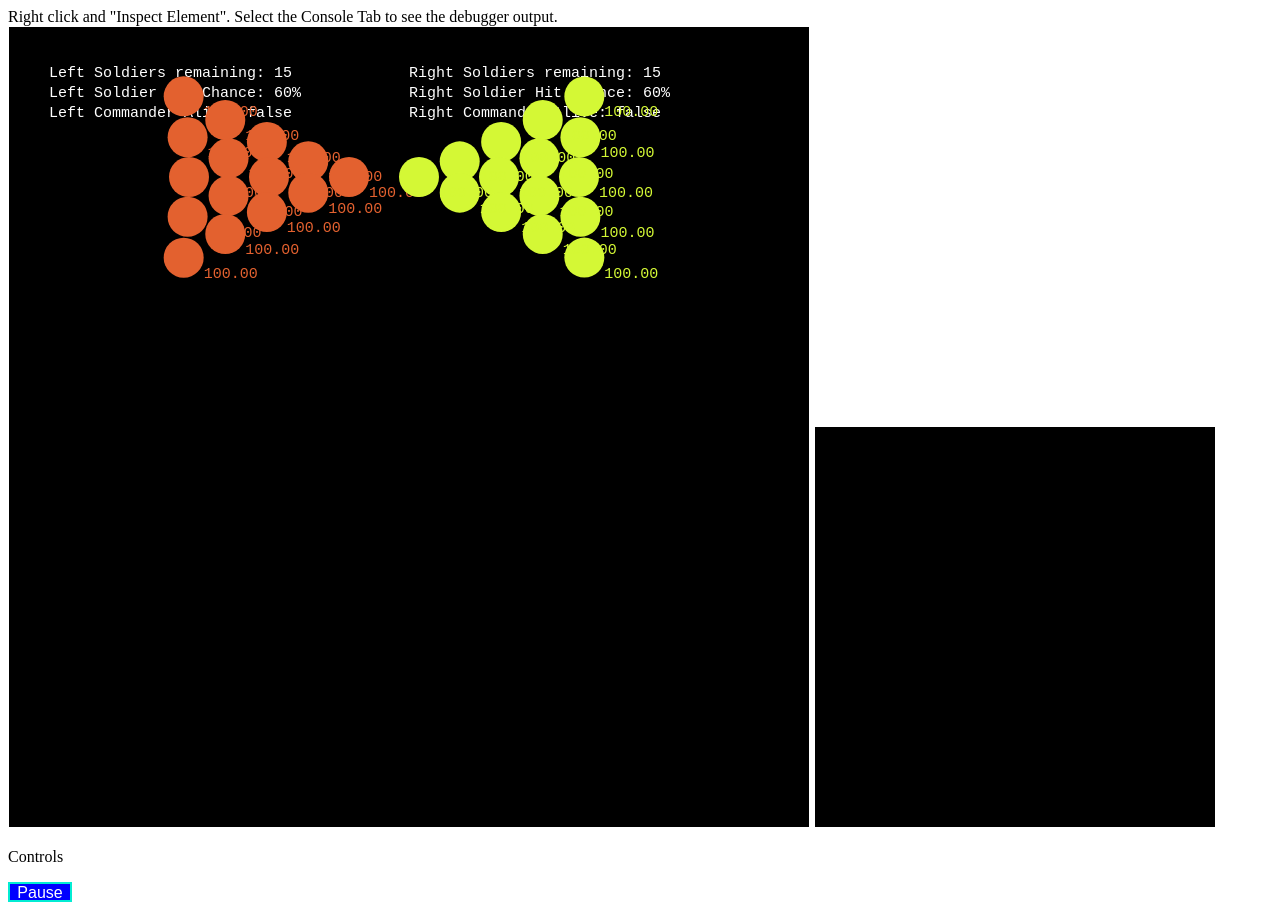
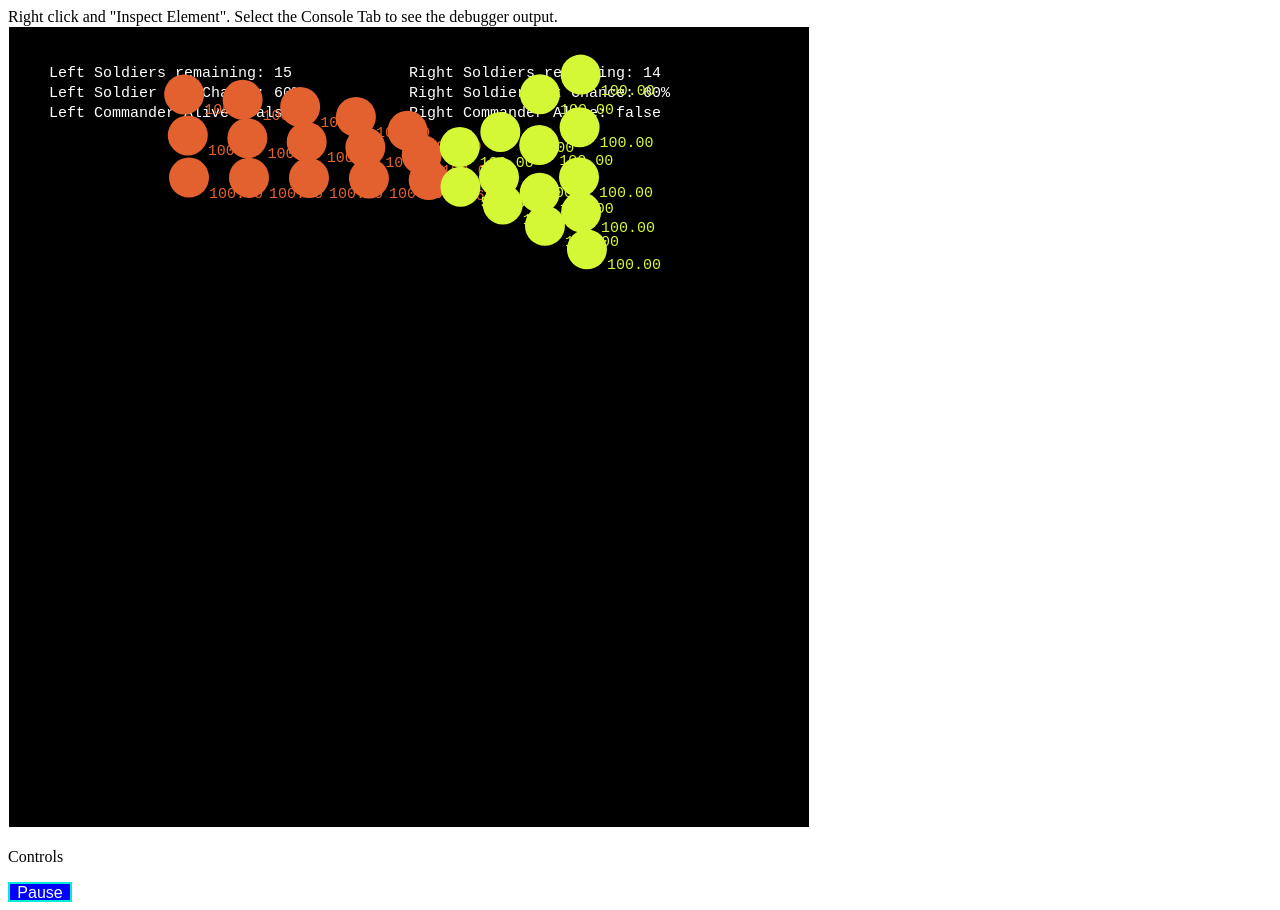
Before and after one commit to brandb94/491Assignment3, a plain HTML site: page index.html in a window 1280 px wide. Drawn offline with Linux system fonts and the light colour scheme.

Commit message:
Added the ability to spawn a rectangle formation, attack delay for the soldiers so it isn't an instant drain when they make contact. TODO: change to sprites with animations collision detection? Find a way to put buttons on other canvas

```diff
--- a/gameengine.js
+++ b/gameengine.js
@@ -37,7 +37,7 @@ function GameEngine() {
     this.gameState = {
         PAUSED:false,
         GAMEOVER:false,
-        SPEED:1.0
+        SPEED:1.0 //TODO do something with this
 
     };
 
@@ -229,14 +229,14 @@ GameEngine.prototype.checkGameOver = function() {
 };
 
 GameEngine.prototype.isArrEmpty = function(arr) {
-    var result = arr.length === 0;
+    return arr.length === 0;
 
-    if (!result) {
+    /*if (!result) {
         for (var i = 0; i < arr.length; i++) {
             if (!arr[i].removeFromWorld) return false;
         }
-    }
-    return result;
+    }*/
+   // return result;
 
 };
 
--- a/index.html
+++ b/index.html
@@ -15,7 +15,7 @@
 
     <canvas id="gameWorld" width="800" height="800" style="border: 1px solid white; background: black" tabindex="1"></canvas>
 
-    <canvas id="controlBoard" width="400" height="400" style="border: 1px solid white; background: black" tabindex="1"></canvas>
+    <!--<canvas id="controlBoard" width="400" height="400" style="border: 1px solid white; background: black" tabindex="1"></canvas>-->
     <div >
         <p>Controls</p>
 
--- a/main.js
+++ b/main.js
@@ -175,6 +175,9 @@ function Soldier(game, startX, startY, team, type) {
     this.velocity.x = 0;
     this.velocity.y = 0;
 
+    this.lastAttackTime = -1;
+    this.attackDelay = .1; //seconds
+
     switch(type) {
         case "grunt":
             this.hitChance = 6;
@@ -199,6 +202,18 @@ function Soldier(game, startX, startY, team, type) {
 Soldier.prototype = new Entity();
 Soldier.prototype.constructor = Soldier;
 
+
+Soldier.prototype.canAttack = function() {
+    if (this.lastAttackTime) {
+        var currentTime = Date.now();
+        console.log("Attack Successful");
+        if ((currentTime - this.lastAttackTime) / 1000 >= this.attackDelay) return true;
+
+    }
+
+    return false;
+};
+
 Soldier.prototype.update = function() {
 
     //move
@@ -215,7 +230,7 @@ Soldier.prototype.update = function() {
 
         if (distance(this, this.target) < this.radius + this.target.radius) {
             //close enough to attack
-            this.attack(this.target);
+            if (this.canAttack()) this.attack(this.target);
         } else {
             //Try to close the distance
             this.moveTowards(this.target);
@@ -280,12 +295,16 @@ Soldier.prototype.findClosestEnemy = function(team) {
 };
 
 Soldier.prototype.attack = function(enemy) {
+
+
     var hitOrNah = randomInt(10) + 1;
     if (hitOrNah >= 10 - this.hitChance) {
 
         var damage = randomInt(this.damageMax) + 1;
         enemy.health -= damage;
     }
+    this.lastAttackTime = Date.now();
+
 };
 
 Soldier.prototype.moveTowards = function(enemy) {
@@ -302,6 +321,12 @@ Soldier.prototype.moveTowards = function(enemy) {
 };
 Soldier.prototype.deepClone = function() {
     return new Soldier(this.game, 0, 0, this.team, this.type);
+};
+
+
+Soldier.prototype.victoryCheck = function() {
+    if (this.team === "left") return this.game.isArrEmpty(this.game.rightArmy);
+    else return this.game.isArrEmpty(this.game.leftArmy);
 };
 
 
@@ -330,10 +355,6 @@ function Spawner(game) {
     this.soldierProto = new Soldier(game, 0, 0, "placeholder", "grunt");
     this.commanderProto = new Soldier(game, 0, 0, "placeholder", "commander");
 
-
-
-
-
 }
 
 Spawner.prototype.spawnRow = function(numSoldiers, startX, game, side) {
@@ -349,9 +370,6 @@ Spawner.prototype.spawnRow = function(numSoldiers, startX, game, side) {
 
     }
 };
-
-
-
 
 
 Spawner.prototype.spawnSoldier = function(x, y, team, type) {
@@ -379,11 +397,8 @@ Spawner.prototype.spawnSoldier = function(x, y, team, type) {
 };
 
 
-
-
-
 /**
- *
+ * Spawns some soldiers in a triangle formation. Pointy end facing the opposing team.
  * @param baseSize - number of soldiers in largest column
  * @param startX of the top soldier in the largest column
  * @param startY of the top soldier in the largest column
@@ -424,29 +439,49 @@ Spawner.prototype.spawnTriangle = function(baseSize, startX, startY, side) {
 
 
 };
+/**
+ * Spawns a rectangle formation of soldiers
+ * @param startX
+ * @param startY
+ * @param w idth
+ * @param h eight
+ * @param side
+ */
+Spawner.prototype.spawnRect = function(startX, startY, w, h, side) {
+    var currX = startX;
+    var currY = startY;
+
+    for (var i = 0; i < h; i++) {
+
+        for (var j = 0; j < w; j++) {
+
+            this.spawnSoldier(currX, currY, side, "grunt");
+            currX += this.soldierProto.radius * 2 + this.soldierProto.radius;
+
+        }
+        currX = startX;
+        currY += this.soldierProto.radius * 2 + this.soldierProto.radius;
+    }
+
+
+};
 
 
 var SPAWNER;
 var ASSET_MANAGER = new AssetManager();
 
-//ASSET_MANAGER.queueDownload("./img/960px-Blank_Go_board.png");
-//ASSET_MANAGER.queueDownload("./img/black.png");
-//ASSET_MANAGER.queueDownload("./img/white.png");
+
 ASSET_MANAGER.queueDownload("./img/soldiers.png");
 
 ASSET_MANAGER.downloadAll(function () {
-    console.log("starting up da sheild");
+    console.log("Phasers set to stun");
     var canvas = document.getElementById('gameWorld');
     var ctx = canvas.getContext('2d');
 
     var pauseButton = document.getElementById('pause');
     var gameEngine = new GameEngine();
     var statTracker = new StatTrack(gameEngine);
-   // createArmy(game, "left");
-    /*var pauseButton = document.getElementById('pausegame');
-    pauseButton.onclick = function() {
-        gameEngine.pauseGame();
-    };*/
+
 
 
 
@@ -459,7 +494,8 @@ ASSET_MANAGER.downloadAll(function () {
     //createArmy(gameEngine, "right");
     SPAWNER.spawnTriangle(5, canvas.width - 80, 30, "right");
 
-    SPAWNER.spawnTriangle(5, 30, 30,"left");
+    //SPAWNER.spawnTriangle(5, 30, 30,"left");
+    SPAWNER.spawnRect(30, 30, 5,3, "left");
    // createArmy(gameEngine, "left");
    // var circle = new Circle(gameEngine);
   //  circle.setIt();
```
